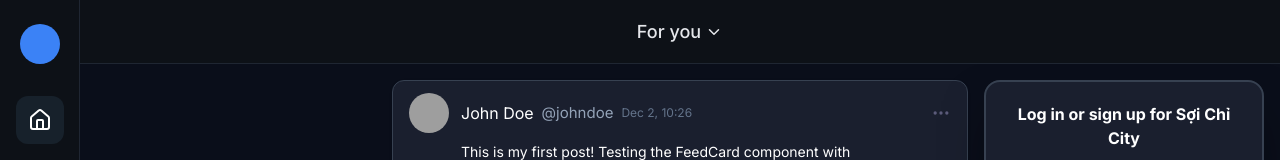
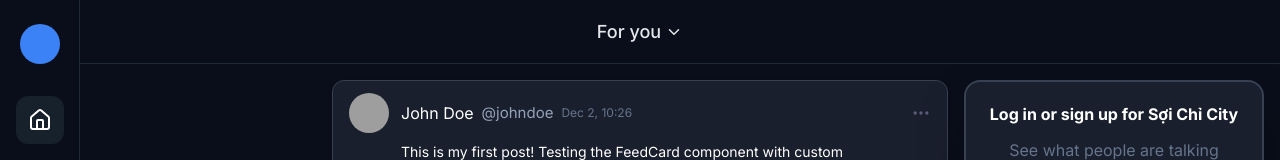
Before and after one commit to qadeptrai123/soichicity, a React (Vite) app in the folder frontend/: page / in a window 1280 px wide. Shown: the top 160 px of the page. Built offline with nearby package versions, Linux system fonts and the light colour scheme; grey boxes are pictures that could not be loaded.

Commit message:
SOIC-28: Finish main layout for every scene

```diff
--- a/frontend/src/components/layout/Layout.tsx
+++ b/frontend/src/components/layout/Layout.tsx
@@ -48,25 +48,22 @@ import { Outlet } from "react-router-dom";
 
 export default function Layout() {
   return (
-    <div className="bg-[#0b0f15] min-h-screen w-full flex">
+    <div className="bg-backgroundfeed min-h-screen w-full">
 
       {/* Sidebar (80px) */}
-      <div className="fixed left-0 top-0 h-screen w-20 z-30">
       <Sidebar />
-      </div>
 
       {/* RIGHT AREA (Topbar + Content) */}
-      <div className="flex-1 ml-20">
+
       {/* Topbar */}
-        <div className="fixed top-0 left-20 right-0 h-16 z-20">
       <Topbar />
-        </div>
+
 
       {/* MAIN CONTENT (scrollable) */}
       <div className="pt-16">
         <Outlet />
       </div>
-      </div>
+
 
     </div>
   );
--- a/frontend/src/components/layout/Sidebar.tsx
+++ b/frontend/src/components/layout/Sidebar.tsx
@@ -20,7 +20,7 @@ import {
   const { pathname } = useLocation();
 
   return (
-      <div className="w-20 h-screen bg-[#0d1117] border-r border-[#1f2632] flex flex-col justify-between py-6">
+    <div className="absolute z-10000 fixed top-0 left-0 w-20 h-screen bg-backgroundfeed border-r border-[#1F2937] flex flex-col justify-between py-6">
       {/* Top Logo */}
       <div className="flex flex-col items-center gap-8">
         <div className="w-10 h-10 rounded-full bg-blue-500 flex items-center justify-center"></div>
@@ -35,8 +35,7 @@ import {
               <Link
                 key={index}
                 to={item.path}
-                  className={`p-3 rounded-xl transition ${
-                    active
+                className={`p-3 rounded-xl transition ${active
                   ? "bg-[#17212b] text-white"
                   : "text-gray-400 hover:bg-[#1a222e] hover:text-white"
                   } ${item.icon === PlusSquare ? "mt-32" : ""}`}   // ⬅️ Thêm dòng này
--- a/frontend/src/components/layout/Topbar.tsx
+++ b/frontend/src/components/layout/Topbar.tsx
@@ -25,7 +25,7 @@ export default function Topbar() {
   };
 
   return (
-    <div className="relative h-16 w-full border-b border-[#1f2632] bg-[#0d1117] flex items-center justify-center">
+    <div className="fixed top-0 left-0 right-0 h-16 z-20 border-b border-[#1F2937] bg-backgroundfeed flex items-center justify-center">
 
       {/* Button */}
       <button
@@ -36,22 +36,7 @@ export default function Topbar() {
         <ChevronDown size={18} className={`${open ? "rotate-180" : ""} transition`} />
       </button>
 
-      {/* Dropdown */}
-      {open && (
-        <div className="absolute top-16 bg-[#0d1117] border border-[#1f2632] rounded-xl shadow-lg w-40 p-2">
-          {options.map((opt) => (
-            <button
-              key={opt}
-              onClick={() => handleSelect(opt)}
-              className={`w-full text-left px-3 py-2 rounded-lg text-gray-200 hover:bg-[#1a222e] transition ${
-                selected === opt ? "bg-[#17212b]" : ""
-              }`}
-            >
-              {opt}
-            </button>
-          ))}
-        </div>
-      )}
+
     </div>
   );
 }
```
Lines whose indentation alone changed are shown as unchanged.
